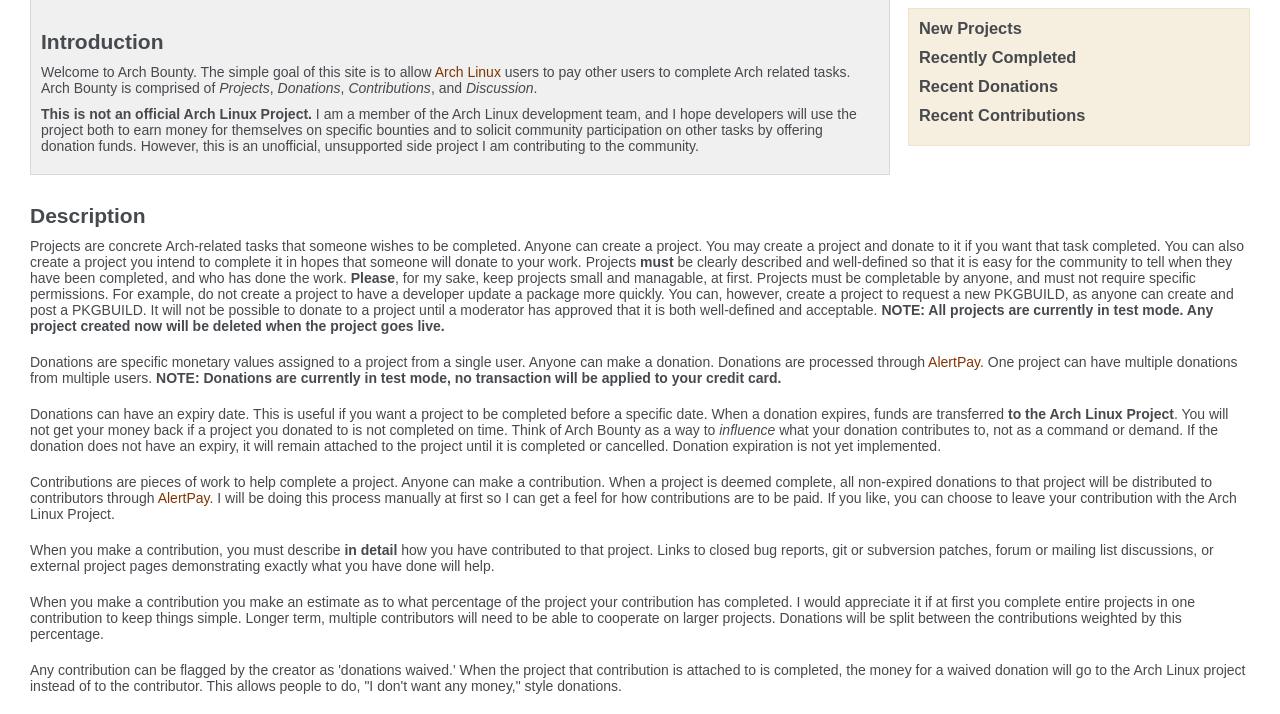
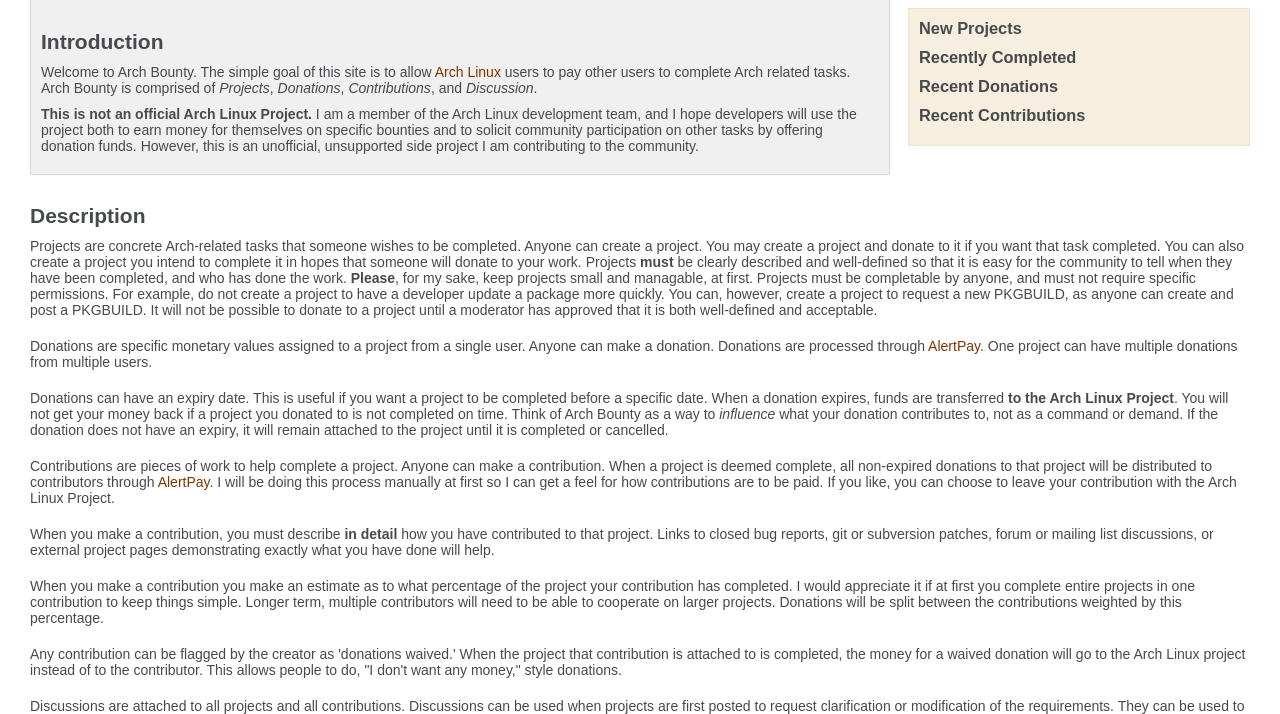
Before and after one commit to dusty-phillips/archbounty, a Django app: template templates/index.html in a window 1280 px wide. Shown: the part 212-926 px from the top of the page. Run offline with Django 3.2, Linux system fonts and the light colour scheme; the template is opened without the code that fills it, so the values that code supplies are empty.

Commit message:
remove 'test mode' status messages. Fixes #11.

```diff
--- a/templates/donate.html
+++ b/templates/donate.html
@@ -1,7 +1,7 @@
 {% extends 'base.html' %}
 
 {% block content %}
-Click the button below to donate ${{amount|floatformat:2}} to '{{project}}' using AlertPay's secure facilities (<strong>NOTE: All donations are currently in test mode. No transaction will be applied to your credit card</strong>):
+Click the button below to donate ${{amount|floatformat:2}} to '{{project}}' using AlertPay's secure facilities:
 <form method="post" action="https://www.alertpay.com/PayProcess.aspx" >  <input type="hidden" name="ap_purchasetype" value="item"/>  <input type="hidden" name="ap_merchant" value="bounty@archlinux.ca"/>  <input type="hidden" name="ap_itemname" value="Archbounty Donation"/>  <input type="hidden" name="ap_currency" value="USD"/>  <input type="hidden" name="ap_itemcode" value="{{item_code}}"/>
     <input type="hidden" name="ap_returnurl" value="http://bounty.archlinux.ca/"/>  <input type="hidden" name="ap_quantity" value="1"/>  <input type="hidden" name="ap_description" value="To Project {{project}}"/>  <input type="hidden" name="ap_amount" value="{{amount}}"/>  <input type="hidden" name="ap_cancelurl" value="http://bounty.archlinux.ca/"/>  <input type="image" name="ap_image" src="https://www.alertpay.com//PayNow/3C17C7EAF3144D56B2D309E31D29D9C2c.gif"/> </form>
 {% endblock%}
--- a/templates/index.html
+++ b/templates/index.html
@@ -48,17 +48,13 @@ specific permissions. For example, do not create a project to have a
 developer update a package more quickly. You can, however, create a project to
 request a new PKGBUILD, as anyone can create and post a PKGBUILD. It will not
 be possible to donate to a project until a moderator has approved that it is
-both well-defined and acceptable. <strong>NOTE: All projects are currently in
-    test mode. Any project created now will be deleted when the project goes
-    live.</strong>
+both well-defined and acceptable.
 </p>
 <p>
 Donations are specific monetary values assigned to a project from a single
 user. Anyone can make a donation. Donations are processed through <a
     href="https://www.alertpay.com/?pnskcbatY7p0TYom3tIjPw%3d%3d">AlertPay</a>.
-One project can have multiple donations from multiple users.  <strong>NOTE:
-    Donations are currently in test mode, no transaction will be applied to
-    your credit card.</strong>
+One project can have multiple donations from multiple users.
 </p>
 <p>
 Donations can have an expiry date. This is useful if you want a project to be
@@ -68,7 +64,6 @@ money back if a project you donated to is not completed on time. Think of Arch
 Bounty as a way to <em>influence</em> what your donation contributes to, not as
 a command or demand. If the donation does not have an expiry, it will remain
 attached to the project until it is completed or cancelled.
-    Donation expiration is not yet implemented.</strong>
 </p>
 <p>
 Contributions are pieces of work to help complete a project. Anyone can make a
```
